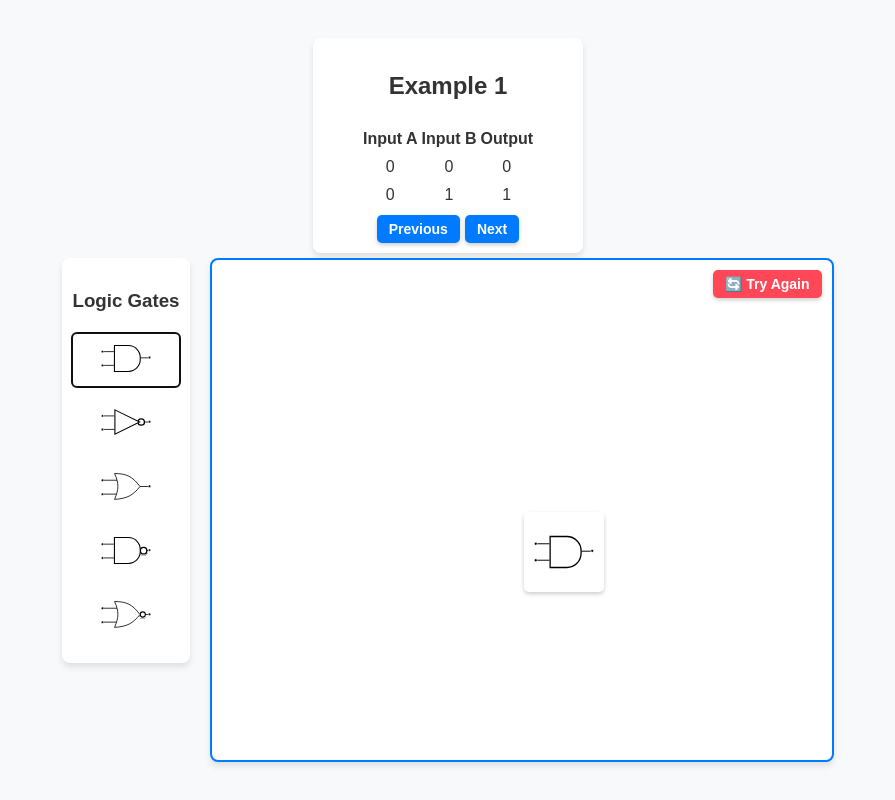
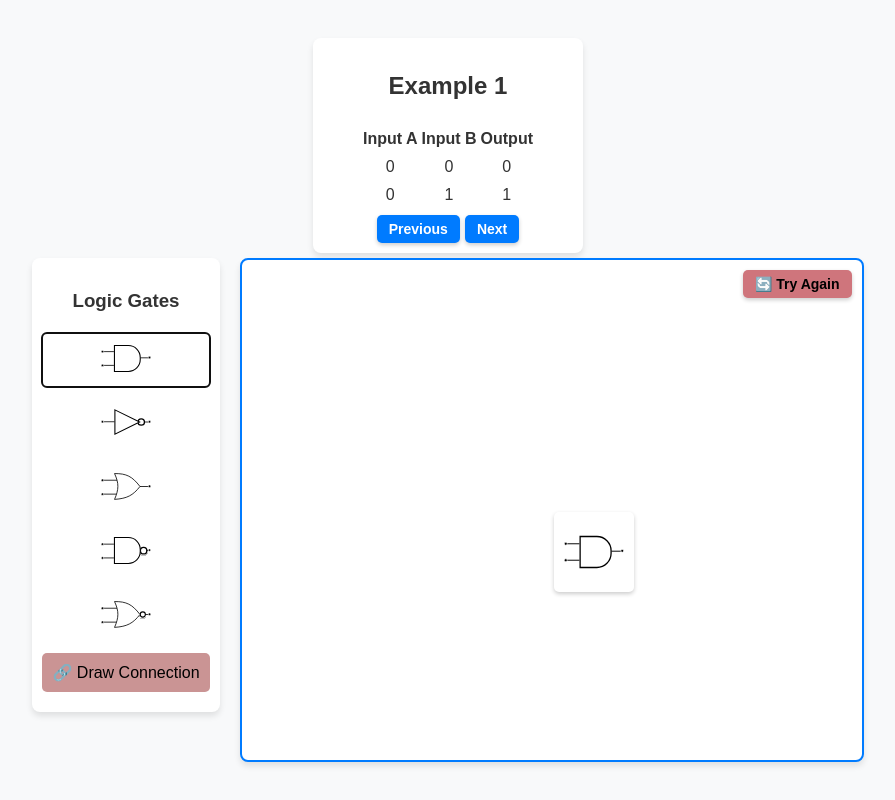
Before and after one commit to Benjamin-GitHub/Logic-gates-games, a React (Vite) app: page / in a window 1280 px wide. Both pictures are taken after a click on the button 328 px from the left and 360 px from the top of the page. Shown: the whole page, without its empty margins (202-1097 px from the left). Built offline with nearby package versions, Linux system fonts and the light colour scheme.

Commit message:
Modified NOT gate + Fixed the draw connection lines + Add Draw button

```diff
--- a/src/LogicGateApp.jsx
+++ b/src/LogicGateApp.jsx
@@ -1,4 +1,4 @@
-import React, { useState, useRef } from "react";
+import React, { useState, useRef, useEffect } from "react";
 import Draggable from "react-draggable";
 import { motion } from "framer-motion";
 import "./logic_gate_styles.css";
@@ -13,7 +13,7 @@ const gateIcons = {
   NOT: { src: notGate, inputs: 1, outputs: 1 },
   OR: { src: orGate, inputs: 2, outputs: 1 },
   NAND: { src: nandGate, inputs: 2, outputs: 1 },
-  NOR: { src: norGate, input:2, output:1}
+  NOR: { src: norGate, inputs: 2, outputs: 1 },
 };
 
 const examples = [
@@ -25,8 +25,24 @@ export default function LogicGateApp() {
   const [elements, setElements] = useState([]);
   const [connections, setConnections] = useState([]);
   const gateRefs = useRef({});
-  const [connectingFrom, setConnectingFrom] = useState(null);
+  const [isDrawing, setIsDrawing] = useState(false);
+  const [tempConnection, setTempConnection] = useState(null);
+  const [mousePosition, setMousePosition] = useState({ x: 0, y: 0 });
   const [exampleIndex, setExampleIndex] = useState(0);
+
+  useEffect(() => {
+    const handleMouseMove = (event) => {
+      setMousePosition({ x: event.clientX, y: event.clientY });
+    };
+
+    if (isDrawing) {
+      window.addEventListener("mousemove", handleMouseMove);
+    } else {
+      window.removeEventListener("mousemove", handleMouseMove);
+    }
+
+    return () => window.removeEventListener("mousemove", handleMouseMove);
+  }, [isDrawing]);
 
   const addGate = (gate) => {
     const id = Date.now();
@@ -46,20 +62,40 @@ export default function LogicGateApp() {
     );
   };
 
-  const handleGateDoubleClick = (id, portType, portIndex) => {
-    if (connectingFrom === null) {
-      setConnectingFrom({ id, portType, portIndex });
+  const handleGateClick = (id, event) => {
+    if (!isDrawing) return;
+
+    const gateElement = gateRefs.current[id]?.current;
+    if (!gateElement) return;
+
+    const rect = gateElement.getBoundingClientRect();
+    const clickX = event.clientX - rect.left;
+    const gateWidth = rect.width;
+
+    const gateData = gateIcons[elements.find(el => el.id === id).type];
+
+    if (!tempConnection) {
+      if (clickX > gateWidth / 2) {
+        setTempConnection({ id, portType: "output", portIndex: 0 });
+      }
     } else {
-      if (connectingFrom.id !== id) {
-        setConnections([...connections, { from: connectingFrom, to: { id, portType, portIndex } }]);
+      if (clickX < gateWidth / 2) {
+        let inputIndex = 0;
+        if (gateData.inputs === 2) {
+          const clickY = event.clientY - rect.top;
+          inputIndex = clickY < rect.height / 2 ? 0 : 1;
+        }
+
+        setConnections([...connections, { from: tempConnection, to: { id, portType: "input", portIndex: inputIndex } }]);
+        setTempConnection(null);
+        setIsDrawing(false);
       }
-      setConnectingFrom(null);
     }
   };
 
   const resetCanvas = () => {
-    setElements([]); // Clear all placed gates
-    setConnections([]); // Remove all wire connections
+    setElements([]);
+    setConnections([]);
   };
 
   return (
@@ -85,20 +121,10 @@ export default function LogicGateApp() {
           </tbody>
         </table>
         <div className="button-container">
-          <button
-            onClick={() => setExampleIndex((prev) => Math.max(0, prev - 1))}
-            className="button"
-          >
+          <button onClick={() => setExampleIndex((prev) => Math.max(0, prev - 1))} className="button">
             Previous
           </button>
-          <button
-            onClick={() =>
-              setExampleIndex((prev) =>
-                Math.min(examples.length - 1, prev + 1)
-              )
-            }
-            className="button"
-          >
+          <button onClick={() => setExampleIndex((prev) => Math.min(examples.length - 1, prev + 1))} className="button">
             Next
           </button>
         </div>
@@ -109,9 +135,12 @@ export default function LogicGateApp() {
           <h3>Logic Gates</h3>
           {Object.keys(gateIcons).map((gate) => (
             <button key={gate} onClick={() => addGate(gate)} className="logic-gate">
-              <img src={gateIcons[gate].src} alt={`${gate} Gate`} width="50" height="30" style={{ objectFit: "contain" }}/>
+              <img src={gateIcons[gate].src} alt={`${gate} Gate`} width="50" height="30" style={{ objectFit: "contain" }} />
             </button>
           ))}
+          <button onClick={() => setIsDrawing(true)} className="logic-gate-line">
+            🔗 Draw Connection
+          </button>
         </div>
 
         <div className="canvas">
@@ -119,44 +148,33 @@ export default function LogicGateApp() {
             🔄 Try Again
           </button>
 
-          {elements.map((el) => {
-            if (!gateRefs.current[el.id]) {
-              gateRefs.current[el.id] = React.createRef();
-            }
-            const gateData = gateIcons[el.type];
-            return (
-              <Draggable
-                key={el.id}
-                nodeRef={gateRefs.current[el.id]}
-                defaultPosition={{ x: el.x, y: el.y }}
-                onStop={(e, data) => moveGate(el.id, data.x, data.y)}
-              >
-                <motion.div
-                  ref={gateRefs.current[el.id]}
-                  className="draggable-gate"
-                  onDoubleClick={() => handleGateDoubleClick(el.id, "output", 0)}
-                >
-                  <img src={gateData.src} alt={`${el.type} Gate`} width={60} height={60} />
-                </motion.div>
-              </Draggable>
-            );
-          })}
+          {elements.map((el) => (
+            <Draggable key={el.id} nodeRef={gateRefs.current[el.id]} defaultPosition={{ x: el.x, y: el.y }} onStop={(e, data) => moveGate(el.id, data.x, data.y)}>
+              <motion.div ref={gateRefs.current[el.id]} className="draggable-gate" onClick={(event) => handleGateClick(el.id, event)}>
+                <img src={gateIcons[el.type].src} alt={`${el.type} Gate`} width={60} height={60} />
+              </motion.div>
+            </Draggable>
+          ))}
+
           <svg className="connections">
             {connections.map((conn, index) => {
               const fromEl = elements.find((el) => el.id === conn.from.id);
               const toEl = elements.find((el) => el.id === conn.to.id);
-              return fromEl && toEl ? (
-                <line
-                  key={index}
-                  x1={fromEl.x + 30}
-                  y1={fromEl.y + 30 + conn.from.portIndex * 10}
-                  x2={toEl.x + 30}
-                  y2={toEl.y + 30 + conn.to.portIndex * 10}
-                  stroke="blue"
-                  strokeWidth="2"
-                />
-              ) : null;
+              if (!fromEl || !toEl) return null;
+
+              const toGateData = gateIcons[toEl.type];
+
+              const fromX = fromEl.x + 69;
+              const fromY = fromEl.y + 39;
+
+              const inputIndex = conn.to.portIndex || 0;
+              let toX = toEl.x + 12;
+              let toY = toEl.y + (toGateData.inputs === 1 ? 39 : inputIndex === 0 ? 33 : 49);
+
+              return <line key={index} x1={fromX} y1={fromY} x2={toX} y2={toY} stroke="blue" strokeWidth="2" />;
             })}
+
+            {tempConnection && <line x1={elements.find(el => el.id === tempConnection.id).x + 60} y1={elements.find(el => el.id === tempConnection.id).y + 30} x2={mousePosition.x} y2={mousePosition.y} stroke="red" strokeWidth="2" />}
           </svg>
         </div>
       </div>
--- a/src/logic_gate_styles.css
+++ b/src/logic_gate_styles.css
@@ -94,9 +94,22 @@ body {
   transition: background 0.3s, transform 0.2s;
 }
 
-.logic-gate:hover {
+.logic-gate:hover, .logic-gate-line:hover {
   background-color: #218838;
   transform: scale(1.05);
+}
+
+.logic-gate-line {
+  background-color: rgb(202, 148, 148);
+  padding: 10px;
+  border-radius: 5px;
+  cursor: pointer;
+  text-align: center;
+  color: rgb(0, 0, 0);
+  width: 100%;
+  margin-bottom: 10px;
+  border: none;
+  transition: background 0.3s, transform 0.2s;
 }
 
 .canvas {
@@ -116,8 +129,8 @@ body {
   position: absolute;
   top: 10px;
   right: 10px;
-  background-color: #ff4757;
-  color: white;
+  background-color: #cf757c;
+  color: rgb(0, 0, 0);
   border: none;
   padding: 6px 12px;
   border-radius: 5px;
```
Also changed, not shown: src/assets/not.svg.
